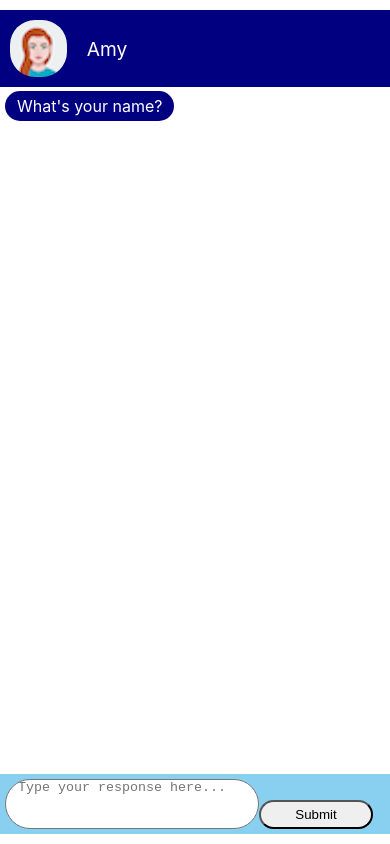
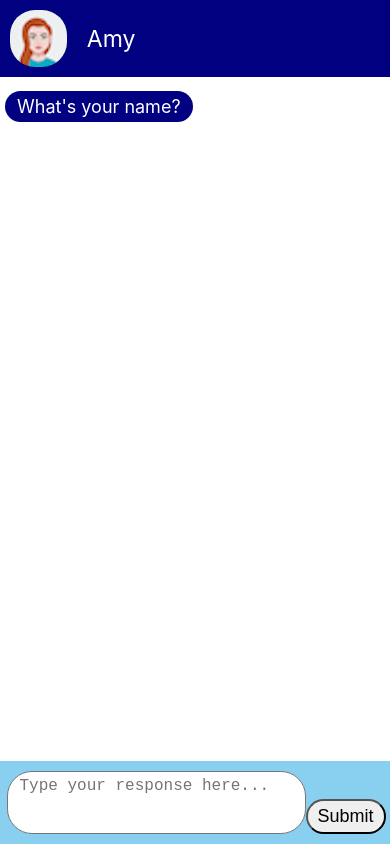
Before and after one commit to ConorChurch/CUI_Application, a React (Create React App) app: page / in a window 390 px wide. Built offline with nearby package versions, Linux system fonts and the light colour scheme.

Commit message:
Increasing font size of CUI to see better on phone, centering the submit and text input and centering text characters inside text input

```diff
--- a/src/components/TextBox.jsx
+++ b/src/components/TextBox.jsx
@@ -44,7 +44,7 @@ import React from 'react';
 
     render() {
         return (
-            <>
+            <span>
             <form onSubmit={this.handleSubmit}>
                 <textarea
                     id='target'
@@ -60,7 +60,7 @@ import React from 'react';
                     type="submit"
                 />
             </form>
-            </>
+            </span>
         )
     }
 
--- a/src/style/Buttons.css
+++ b/src/style/Buttons.css
@@ -2,7 +2,7 @@
     text-align: center;
   }
 
-  .buttons {
+.buttons {
     flex-wrap: wrap;
     display: inline-block;
     border-radius: 25px;
--- a/src/style/TextBox.css
+++ b/src/style/TextBox.css
@@ -1,23 +1,40 @@
 
 .textInput {
     border-radius: 25px;
-    padding: 0 12px 0 12px;
-    width: 60%;
+    padding: 5px 12px 5px 12px;
+    width: 70%;
+    max-width: 70%;
+    min-width: 0;
     border-style: solid;
     resize: none;
     overflow: scroll;
     max-height: 5rem;
     min-height: 3rem;
     vertical-align: bottom;
+    font-size: large;
+    margin-left: 2px;
   }
 
-  .submitButton {
+.submitButton {
     border-radius: 25px;
     padding: 5px 2px 5px 2px;
-    width: 30%;
+    width: 5rem;
+    max-width: 7rem;
+    font-size: large;
+    box-sizing: border-box;
+    align-items: center;
+    justify-content: center;
+    vertical-align: initial;
+    margin: 0;
+    right: 0;
   }
 
-form{
-    padding: 5px;
-    background-color: #89CFF0;
-  }
+form {
+  max-width: 100%;
+  flex-direction: row;
+  align-items: flex-end;
+  position: relative;
+  display: flex;
+  box-sizing: border-box;
+  justify-content: center;
+}
--- a/src/style/UserConvo.css
+++ b/src/style/UserConvo.css
@@ -22,6 +22,7 @@ html, body {
   word-wrap: break-word;
   margin-top: 1px;
   margin-bottom: 1px;
+  font-size: large;
 }
 
 .answer span {
@@ -44,6 +45,7 @@ html, body {
   word-wrap: break-word;
   margin-top: 1px;
   margin-bottom: 1px;
+  font-size: large;
 }
 
 .dialogueBox {
@@ -53,7 +55,6 @@ html, body {
   width: 100%;
   height: 100%;
   margin-right: 0;
-  padding-top: 10px;
   display: flex;
   flex-direction: column;
 }
@@ -78,6 +79,7 @@ html, body {
   border: 1;
   border-style: solid;
   padding-bottom: 10px;
+  padding-top: 10px;
 }
 
 
@@ -88,6 +90,9 @@ html, body {
   width: 30%;
   right: 50%;
   border: 1;
+  padding-bottom: 10px;
+  padding-top: 10px;
+  background-color: #89CFF0;
   border-style: hidden solid solid solid;
 }
 
@@ -106,6 +111,7 @@ html, body {
   margin: 0 auto;
   border: 0;
   padding-bottom: 10px;
+  padding-top: 10px;
 }
 
 
@@ -113,7 +119,9 @@ html, body {
   position: relative;
   bottom: 0;
   width: 100%;
+  background-color: #89CFF0;
   padding-bottom: 10px;
+  padding-top: 10px;
   display: flex;
   flex-direction: column;
 }
@@ -124,6 +132,7 @@ header {
   color: white;
   display: flex;
   align-items: center;
+  font-size: larger;
 }
 
 img {
```
